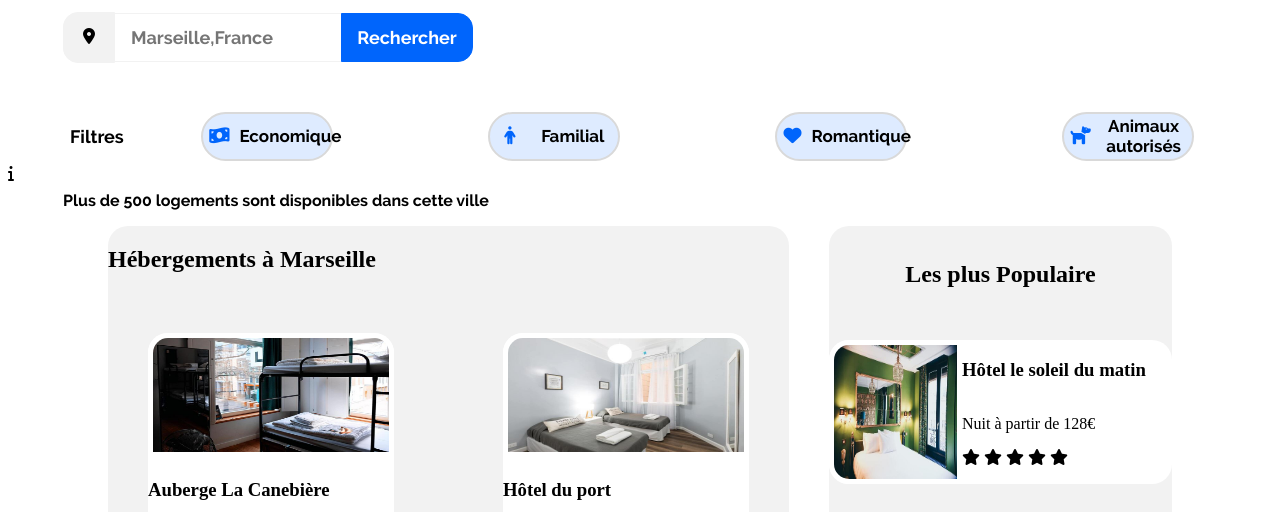
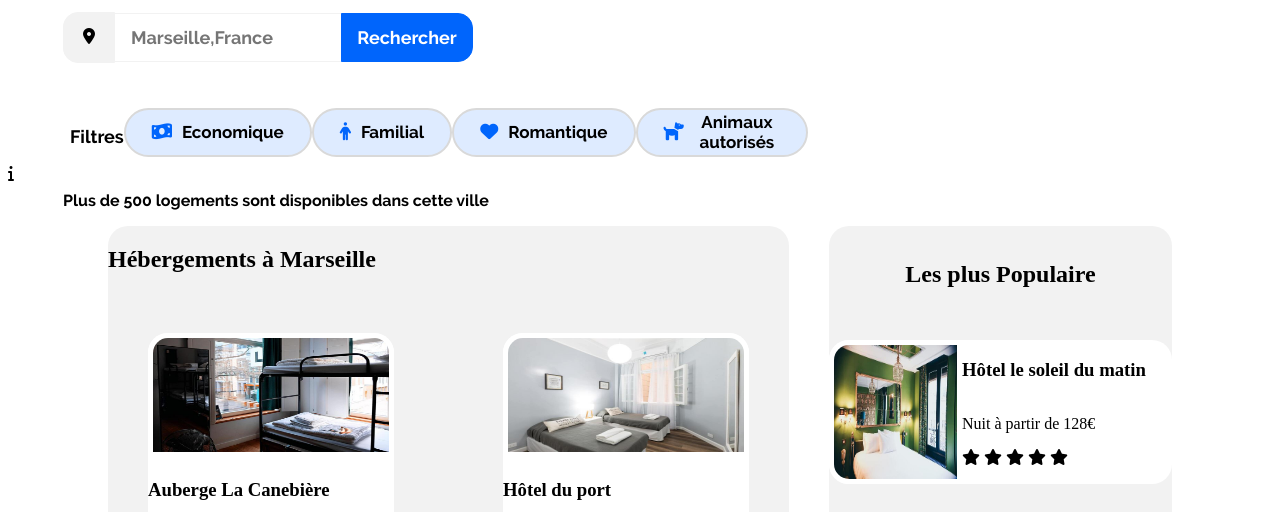
Before and after one commit to Denuet-Theo/Creersiteagencebooki_Projet1, a plain HTML site: page index.html in a window 1280 px wide. Shown: the part 216-728 px from the top of the page. Drawn offline with Linux system fonts and the light colour scheme.

Commit message:
modification texte/bouton

```diff
--- a/Style/styles.css
+++ b/Style/styles.css
@@ -149,12 +149,13 @@ left: 341px;
 }
 
 article{
-display: flex;
-flex-direction: row;
-text-align:center;
-justify-content: space-between;
-margin-top: 46px;
-margin-left: 62px;
+    display: flex ;
+    flex-direction: row;
+    text-align:center;
+    justify-content:space-around;
+    margin-top: 46px;
+    margin-left: 62px;
+    margin-right: 464px;
 }
 
 article h3{
@@ -163,28 +164,26 @@ article h3{
 }
 
 article .boutonmenu{
-    margin:auto;
-    box-sizing: border-box;
+    display: flex;
     border: 2px solid #D9D9D9;
     border-radius: 25px;
     background-color: #DEEBFF;
-    display: flex;
-
-
+    width: max-content;
 }
 
 article p{
-
+    margin: auto;
     font-size: 17px;
     font-family: 'ralewaybold';
-    margin:auto;
     color: #000000;
+    padding-right: 20px;
 }
 
 article i.fa-solid{
-    margin:auto;
+    margin: auto;
     color: #0065FC;
     padding-right: 10px;
+    padding-left: 20px;
 }
 
 section{
```
